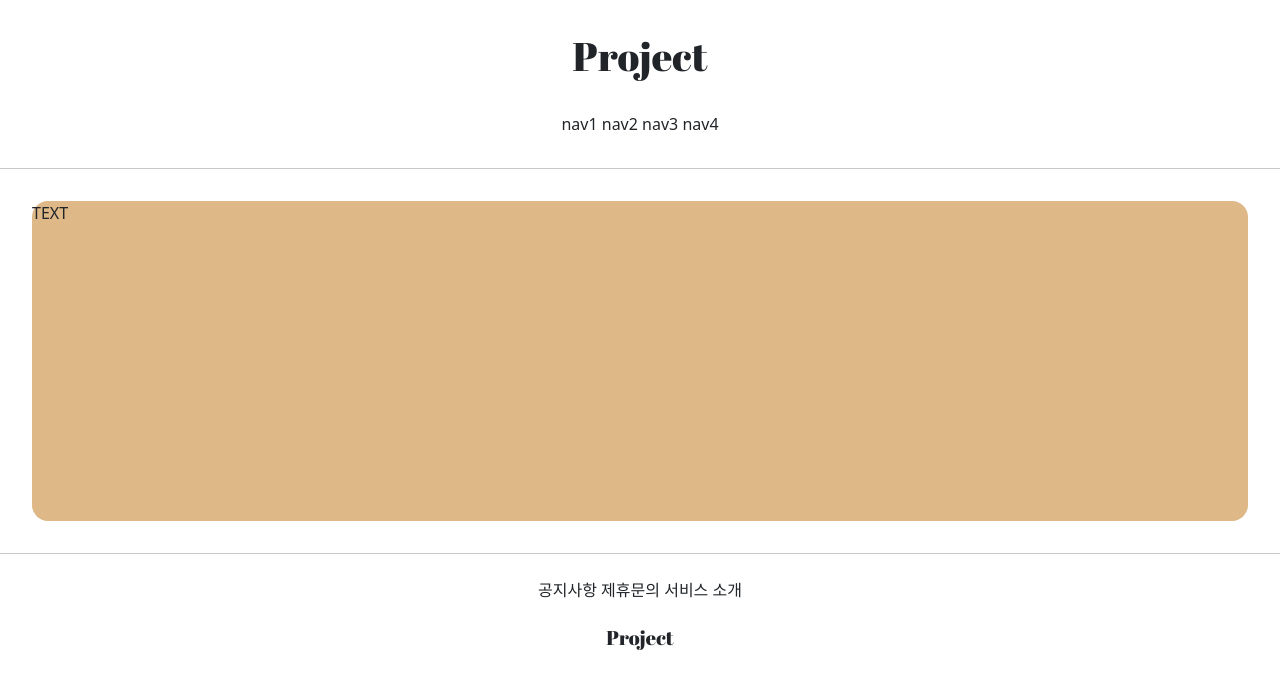
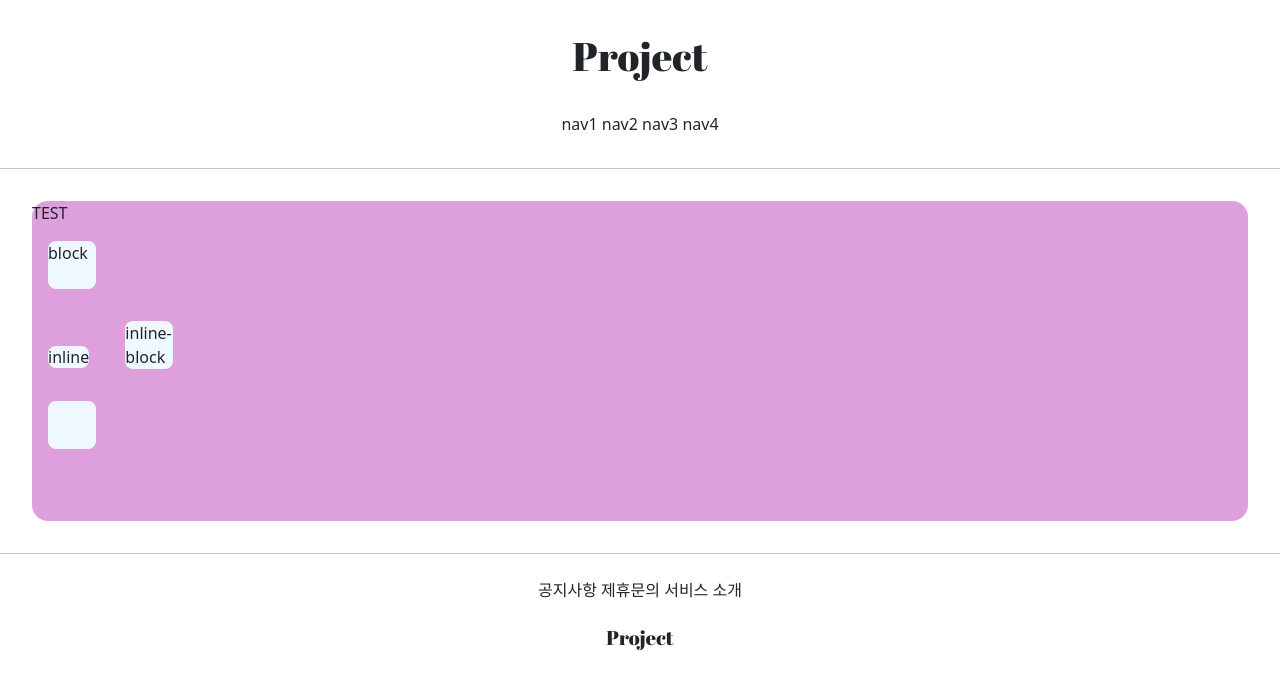
Before and after one commit to 100100001001/gis_django, a Django app: page /accounts/hello_world/ in a window 1280 px wide. Shown: the top 689 px of the page. Run offline with Django 3.2, Linux system fonts and the light colour scheme; parts of the project's set-up code (start-up, migrations or seed data) failed here and were passed over.

Commit message:
7/7 commit 2

```diff
--- a/accountapp/templates/accountapp/hello_world.html
+++ b/accountapp/templates/accountapp/hello_world.html
@@ -2,6 +2,28 @@
 
 {% block content %}
 
-    <div style="height: 20rem; background-color: burlywood; margin: 2rem; border-radius: 1rem;">TEXT</div>
+    <style>
+
+        .testing {
+            background-color: aliceblue;
+            margin: 1rem;
+            height: 48px;
+            width: 48px;
+            border-radius: .5rem;
+        }
+
+    </style>
+
+    <div style="height: 20rem; background-color: plum; margin: 2rem; border-radius: 1rem;">
+        <hi>TEST</hi>
+
+
+    <div class="testing" style="display: block">block</div>
+    <div class="testing" style="display: inline">inline</div>
+    <div class="testing" style="display: none">none</div>
+    <div class="testing" style="display: inline-block">inline-block</div>
+    <div class="testing"></div>
+
+    </div>
 
 {% endblock %}
```
